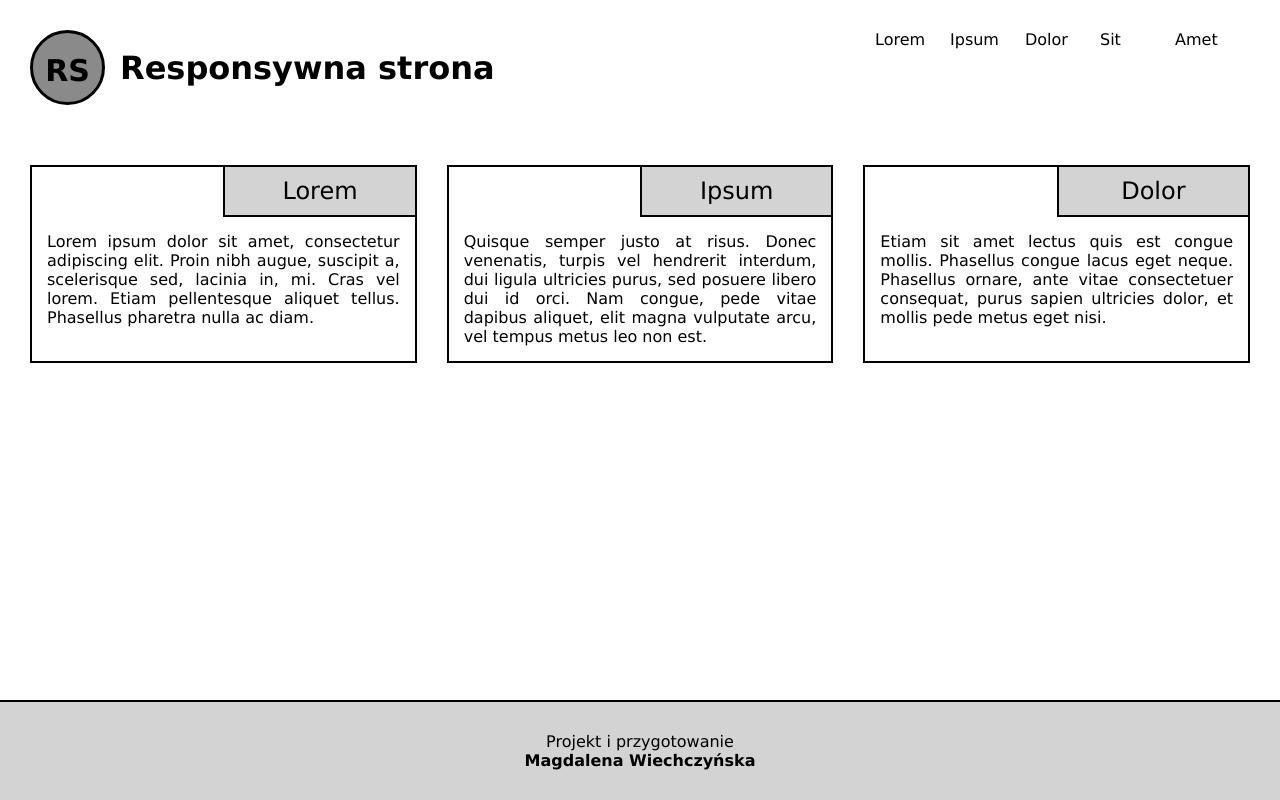
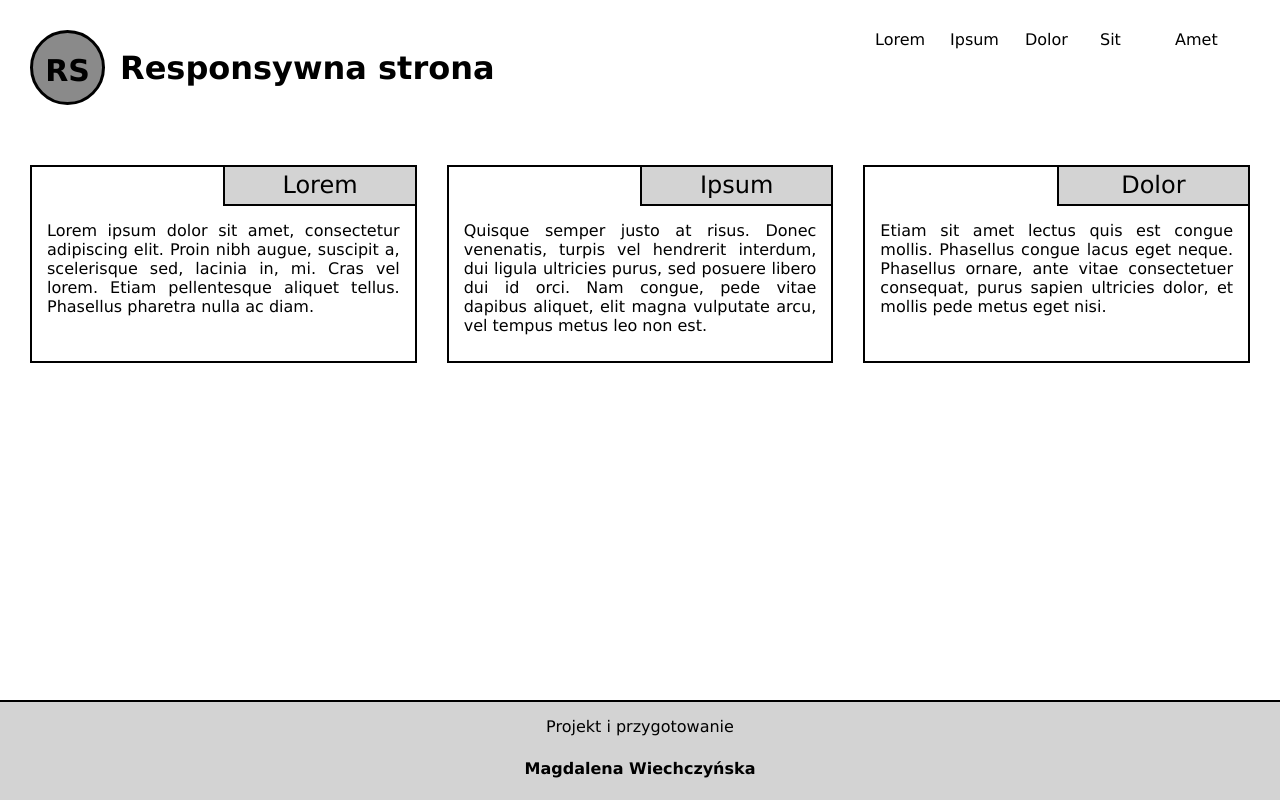
Before and after one commit to Vieja/lab-PAI, a PHP site: page /responsive.html in a window 1280 px wide. Run offline with PHP 8.4, Linux system fonts and the light colour scheme.

Commit message:
Update style.css

```diff
--- a/lab2/style.css
+++ b/lab2/style.css
@@ -11,16 +11,16 @@
   color: black;
 }
 
+html,body,p {
+    padding: 0%;
+    margin: 0%;
+    height: 100%;
+}
+
 body{
   padding: 0;
-}
-
-html{
-  padding: 0;
-}
-
-p{
-  padding: 0;
+  display: flex;
+  flex-direction: column;
 }
 
 header{
@@ -106,14 +106,11 @@ article p{
 }
 
 footer{
-  position: fixed;
-  left: 0;
-  bottom: 0;
   width: 100%;
   height: 100px;
   background-color: lightgrey;
   border-top: 2px solid;
-  margin-top: 15px;
+  padding-top: 15px;
   align-items: center;
   justify-content: center;
   flex-shrink: 0;
```
